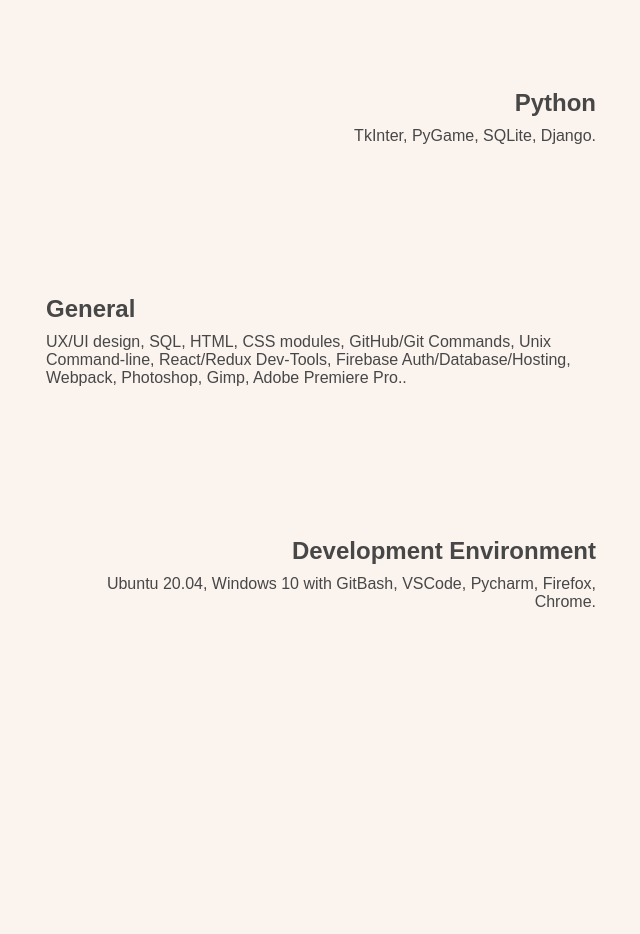
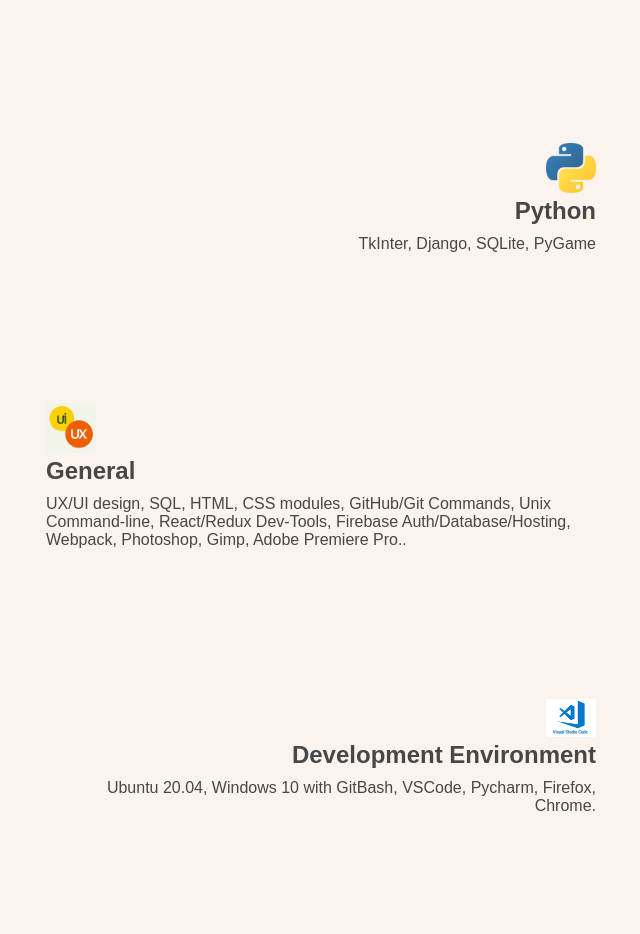
Before and after one commit to Kwarn/portfolio, a React (Create React App) app: page / in a window 1280 px wide. Shown: the part 1720-2654 px from the top of the page, without its empty margins (319-959 px from the left). Built offline with nearby package versions, Linux system fonts and the light colour scheme.

Commit message:
images added to skills

```diff
--- a/src/assets/assets.js
+++ b/src/assets/assets.js
@@ -34,6 +34,8 @@
   udemy: require('../assets/udemy.png'),
   codingBat: require('../assets/codingBat.jpg'),
   stackOverflow: require('../assets/stackOverflow.png'),
+  uiUx: require('../assets/uiux.png'),
+  visualStudioCode: require('../assets/visualStudioCode.jpg')
 }
 
 export default imageAssets
--- a/src/containers/Skills/Skills.js
+++ b/src/containers/Skills/Skills.js
@@ -1,6 +1,7 @@
 import React, { useState } from 'react'
 import classes from './Skills.module.css'
 import FadeInSection from '../FadeInSection/FadeInSection'
+import imageAssets from '../../assets/assets'
 
 const Skills = ({ selectedContentHandler, selectedContentTag, elementRef }) => {
   const [skills] = useState({
@@ -8,12 +9,14 @@
       title: 'Javascript',
       content: `ES6+, React, React-Router, Redux, Redux-Saga, Thunk, Axios, Enzyme,
     NodeJs, NextJs.`,
+      image: imageAssets.javascript,
       fadeDirection: 'left',
       textAlign: classes.TextAlignLeft,
     },
     python: {
       title: 'Python',
-      content: `TkInter, PyGame, SQLite, Django.`,
+      content: `TkInter, Django, SQLite, PyGame`,
+      image: imageAssets.python,
       fadeDirection: 'right',
       textAlign: classes.TextAlignRight,
     },
@@ -22,6 +25,7 @@
       content: `UX/UI design, SQL, HTML, CSS modules, GitHub/Git Commands, Unix
       Command-line, React/Redux Dev-Tools, Firebase Auth/Database/Hosting,
       Webpack, Photoshop, Gimp, Adobe Premiere Pro..`,
+      image: imageAssets.uiUx,
       fadeDirection: 'left',
       textAlign: classes.TextAlignLeft,
     },
@@ -29,6 +33,7 @@
       title: 'Development Environment',
       content: `Ubuntu 20.04, Windows 10 with GitBash, VSCode, Pycharm, Firefox,
       Chrome.`,
+      image: imageAssets.visualStudioCode,
       fadeDirection: 'right',
       textAlign: classes.TextAlignRight,
     },
@@ -39,7 +44,9 @@
     skillSections.push(
       <FadeInSection fadeDirection={skills[skill].fadeDirection}>
         <div className={`${classes.TechSubsection} ${skills[skill].textAlign}`}>
+          <img src={skills[skill].image} alt={skills[skill].title} />
           <h2>{skills[skill].title}</h2>
+
           <p>{skills[skill].content}</p>
         </div>
       </FadeInSection>
--- a/src/containers/Skills/Skills.module.css
+++ b/src/containers/Skills/Skills.module.css
@@ -14,6 +14,11 @@
   margin: 100px 0 100px 0;
 }
 
+.TechSubsection img {
+  width: 50px;
+  height: auto;
+}
+
 .TechSubsection h2 {
   padding: 0 0 10px 0;
 }
```
Also changed, not shown: src/assets/uiux.png (added), src/assets/visualStudioCode.jpg (added).
